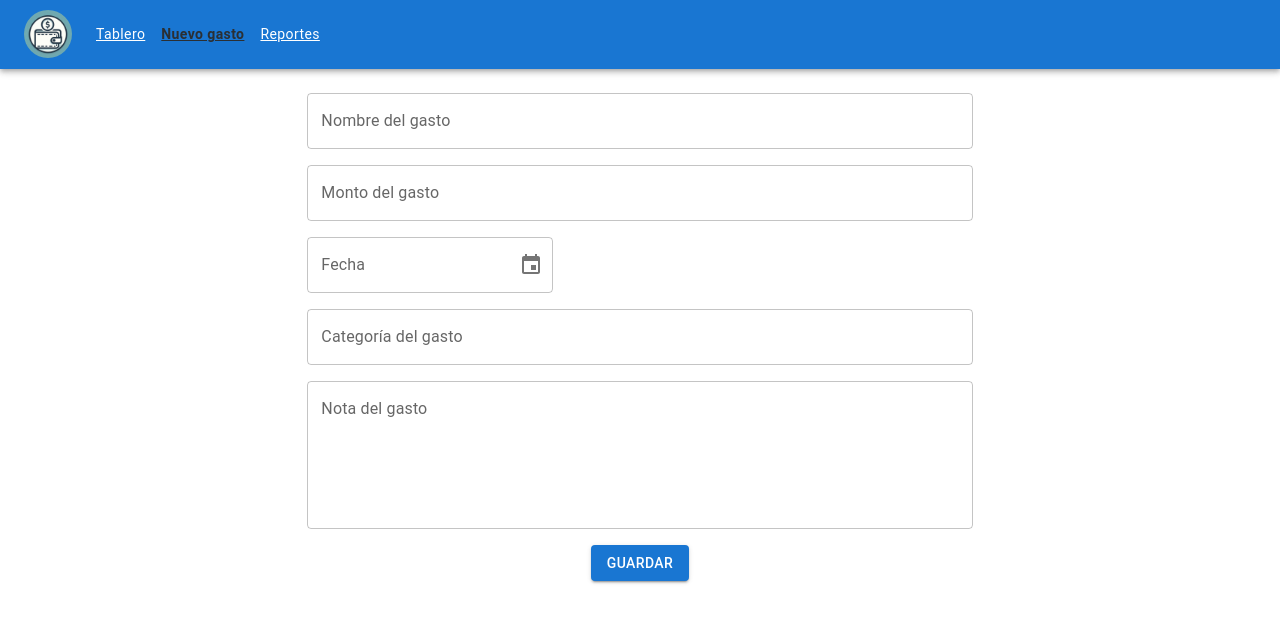
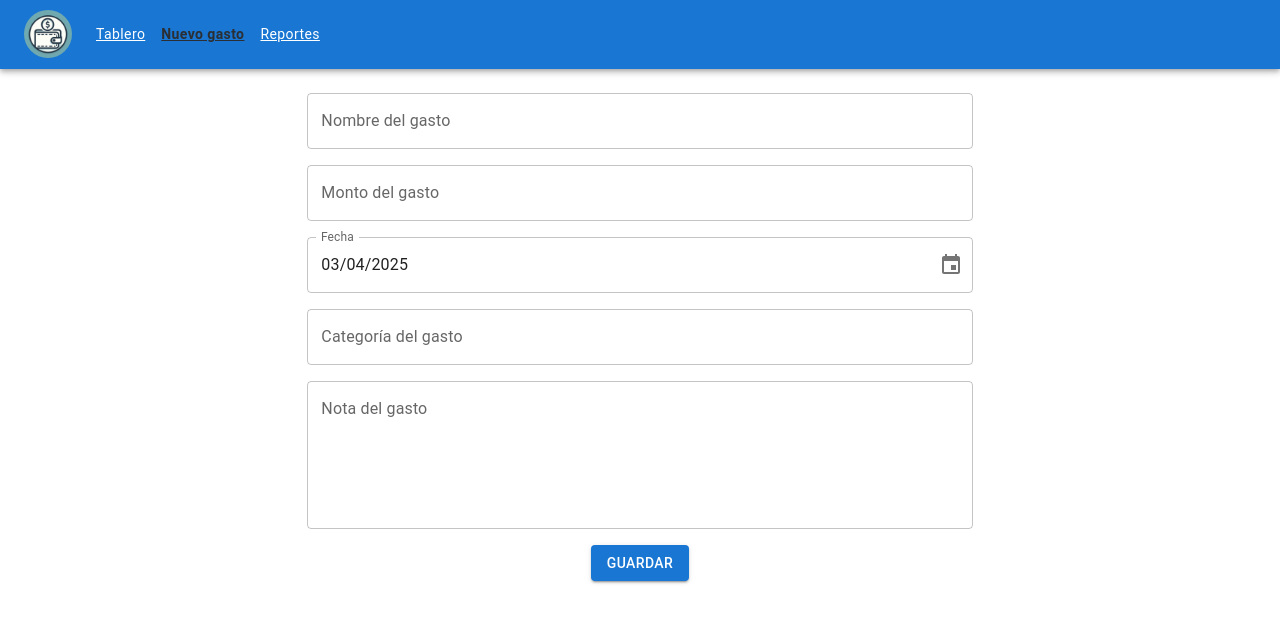
Before and after one commit to DOF1109/expense-management-frontend, a React (Vite) app: page /new in a window 1280 px wide. Shown: the top 622 px of the page. Built offline with nearby package versions, Linux system fonts and the light colour scheme; some icons are missing; the HTML template or start-up script is replaced by a standard one.

Commit message:
Enhance NewExpense component: integrate Yup validation schema, update date handling with Dayjs, and improve error messaging for form fields.

```diff
--- a/src/App.tsx
+++ b/src/App.tsx
@@ -10,12 +10,13 @@ import ExpenseReports from "./pages/ExpenseReports";
 import theme from "./styles/themeConfig";
 import { LocalizationProvider } from "@mui/x-date-pickers";
 import { AdapterDayjs } from "@mui/x-date-pickers/AdapterDayjs";
+import 'dayjs/locale/es';
 
 const App = () => {
   return (
     <ThemeProvider theme={theme}>
       <CssBaseline />
-      <LocalizationProvider dateAdapter={AdapterDayjs}>
+      <LocalizationProvider dateAdapter={AdapterDayjs} adapterLocale="es">
         <BrowserRouter>
           <Appbar />
           <Container>
--- a/src/model/Expense.ts
+++ b/src/model/Expense.ts
@@ -1,9 +1,11 @@
+import { Dayjs } from "dayjs";
+
 export interface Expense {
   id?: number;
   expenseId?: string;
   name: string;
   note: string;
   amount: number;
-  date: Date;
+  date: Dayjs;
   category: string;
 }
--- a/src/pages/NewExpense.tsx
+++ b/src/pages/NewExpense.tsx
@@ -2,18 +2,15 @@ import { Box, Button, Grid, TextField } from "@mui/material";
 import { DatePicker } from "@mui/x-date-pickers";
 import { useFormik } from "formik";
 import { Expense } from "../model/Expense";
-import * as Yup from "yup";
-
-const expenseValidationSchema = Yup.object({
-  name: Yup.string().required("El nombre es requerido"),
-});
+import expenseValidationSchema from "../validation/expenseValidationSchema";
+import dayjs from "dayjs";
 
 const NewExpense = () => {
   const formik = useFormik({
     initialValues: {
       name: "",
       amount: 0,
-      date: new Date(),
+      date: dayjs(),
       category: "",
       note: "",
     },
@@ -51,10 +48,25 @@ const NewExpense = () => {
             fullWidth
             onChange={formik.handleChange}
             type="number"
+            error={formik.errors.amount ? true : false}
+            helperText={formik.errors.amount}
           />
         </Grid>
         <Grid size={{ xs: 12, sm: 9, md: 8, lg: 7 }}>
-          <DatePicker name="date" label="Fecha" />
+          <DatePicker
+            label="Fecha"
+            disableFuture
+            value={formik.values.date}
+            onChange={(value) => formik.setFieldValue("date", value)}
+            slotProps={{
+              textField: {
+                name: "date",
+                fullWidth: true,
+                error: formik.errors.date ? true : false,
+                helperText: typeof formik.errors.date === "string" ? formik.errors.date : undefined,
+              },
+            }}
+          />
         </Grid>
         <Grid size={{ xs: 12, sm: 9, md: 8, lg: 7 }}>
           <TextField
@@ -63,6 +75,8 @@ const NewExpense = () => {
             variant="outlined"
             fullWidth
             onChange={formik.handleChange}
+            error={formik.errors.category ? true : false}
+            helperText={formik.errors.category}
           />
         </Grid>
         <Grid size={{ xs: 12, sm: 9, md: 8, lg: 7 }}>
@@ -74,6 +88,8 @@ const NewExpense = () => {
             onChange={formik.handleChange}
             multiline
             rows={5}
+            error={formik.errors.note ? true : false}
+            helperText={formik.errors.note}
           />
         </Grid>
         <Grid
--- /dev/null
+++ b/src/validation/expenseValidationSchema.ts
@@ -0,0 +1,26 @@
+import { isDayjs } from "dayjs";
+import * as Yup from "yup";
+
+const expenseValidationSchema = Yup.object({
+  name: Yup.string()
+    .trim()
+    .required("El nombre es requerido")
+    .min(3, "El nombre debe tener al menos 3 caracteres")
+    .max(50, "El nombre no puede tener más de 50 caracteres"),
+  amount: Yup.number()
+    .required("El monto es requerido")
+    .positive("El monto debe ser un número positivo"),
+  date: Yup.mixed()
+    .test("is-dayjs", "La fecha no es válida", (value) => isDayjs(value))
+    .required("La fecha es requerida"),
+  category: Yup.string()
+    .trim()
+    .required("La categoría es requerida")
+    .min(3, "La categoría debe tener al menos 3 caracteres")
+    .max(50, "La categoría no puede tener más de 50 caracteres"),
+  note: Yup.string()
+    .trim()
+    .max(200, "La nota no puede tener más de 200 caracteres"),
+});
+
+export default expenseValidationSchema
```
